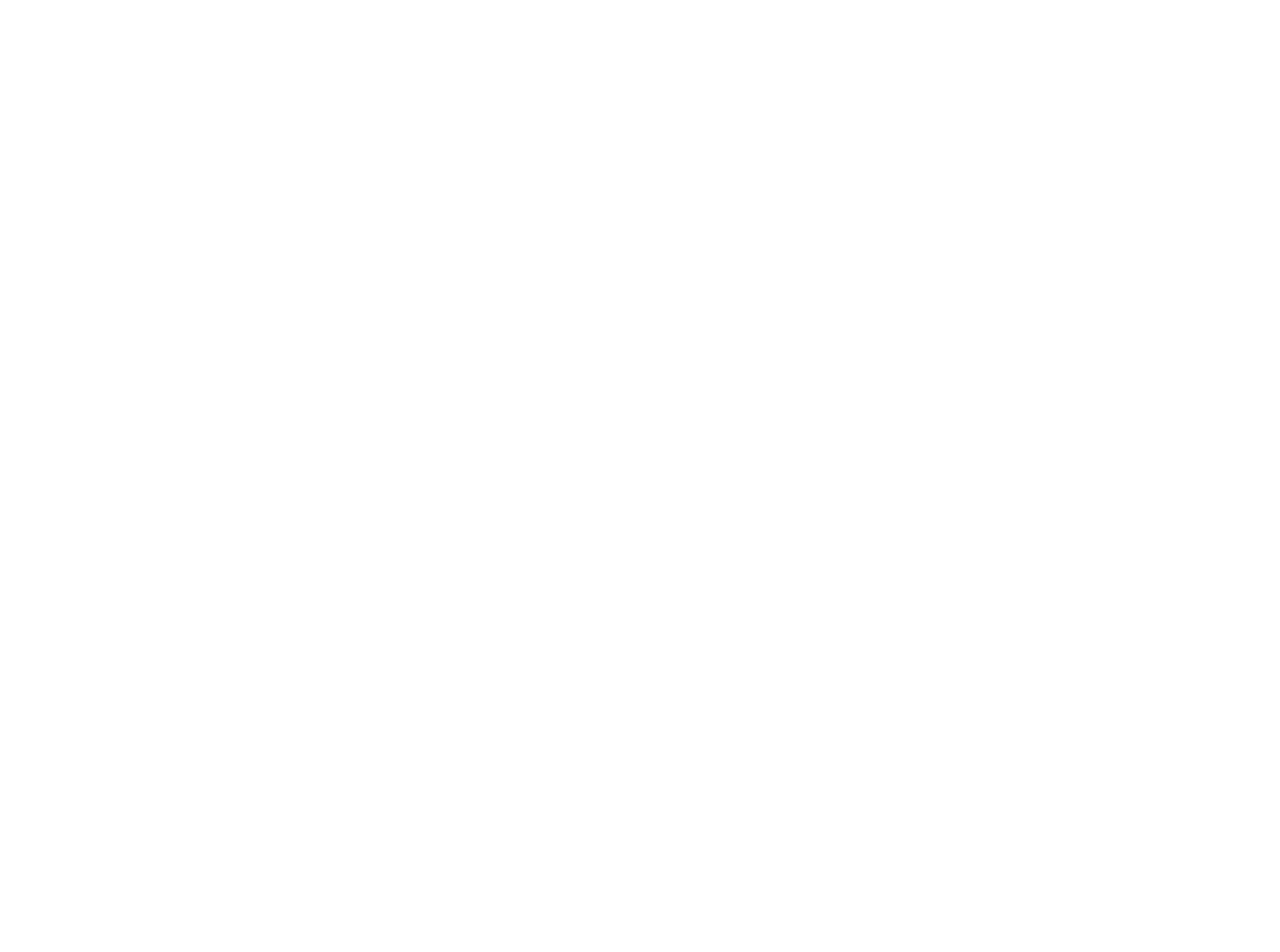
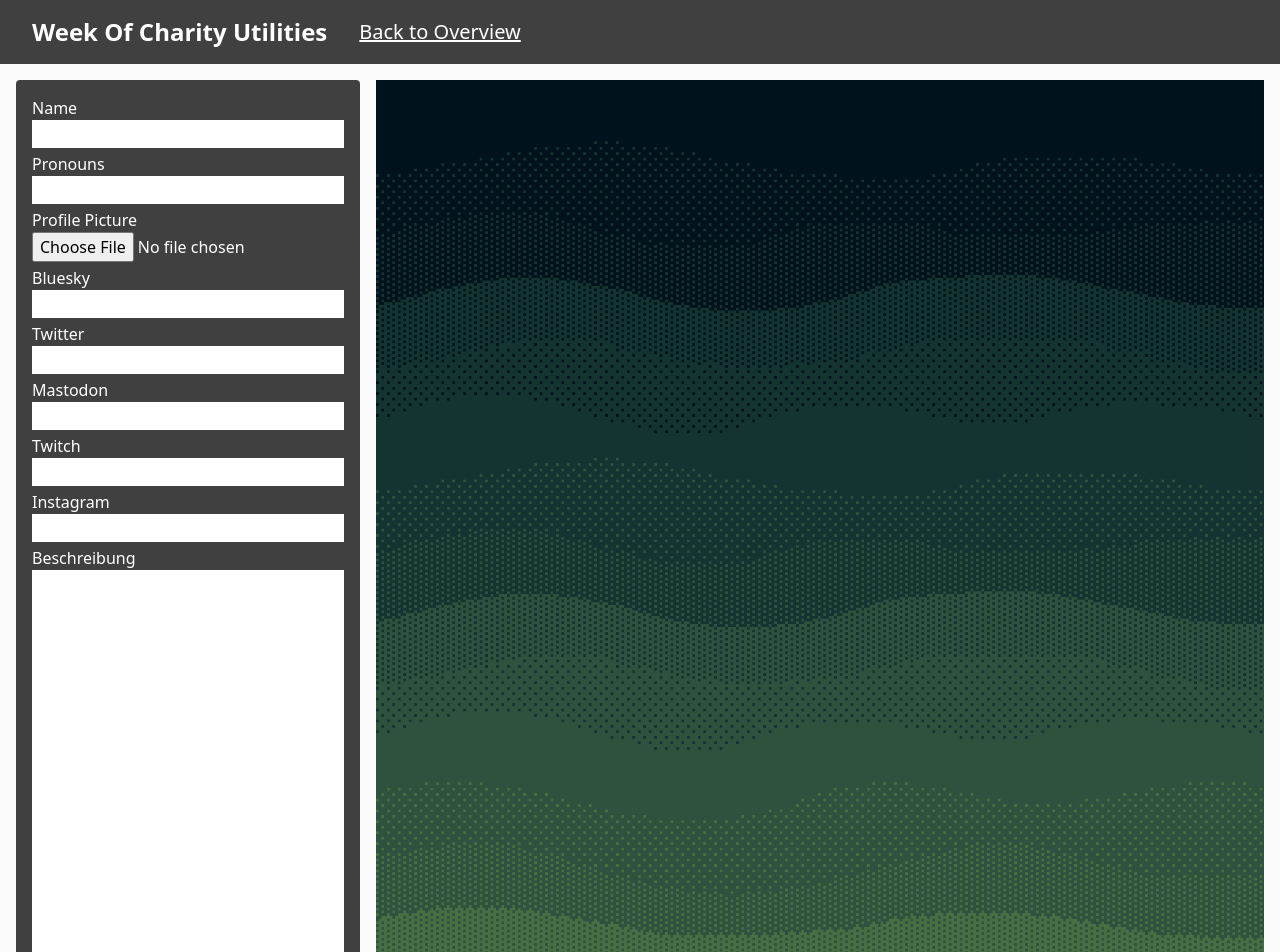
Before and after one commit to UltraMarlin/woc-utilities, a React (Vite) app: page /introductions in a window 1280 px wide. Before the commit this address had no page. Shown: the top 952 px of the page. Before the commit the page ends 800 px from the top, so only its background shows below. Built offline with nearby package versions, Linux system fonts and the light colour scheme.

Commit message:
feat: add introductions basic functionality without finalized layout

```diff
--- /dev/null
+++ b/src/components/IntroductionsLayout.tsx
@@ -0,0 +1,52 @@
+import { useEffect } from "react";
+import { DownloadableComponentProps } from "./DownloadWrapper";
+import backgroundImage from "../assets/images/night-background.png";
+import { SocialsOption } from "../utils/socials";
+
+export type IntroductionsLayoutProps = DownloadableComponentProps & {
+  name?: string;
+  pronouns?: string;
+  profilePicture?: string;
+  socials?: SocialsOption[];
+  description?: string;
+};
+
+export const IntroductionsLayout = ({
+  onLoad,
+  hotReload = false,
+  name,
+  pronouns,
+  profilePicture,
+  socials,
+  description,
+}: IntroductionsLayoutProps) => {
+  useEffect(() => {
+    onLoad?.();
+  }, [onLoad]);
+
+  if (hotReload) {
+    onLoad?.();
+  }
+
+  return (
+    <div className="relative aspect-square w-[1080px] bg-green-300 text-5xl">
+      <img
+        src={backgroundImage}
+        alt=""
+        className="absolute size-full object-cover"
+      />
+      <div className="absolute inset-4 flex flex-col gap-2 text-white">
+        <span>{name}</span>
+        <span>{pronouns}</span>
+        {profilePicture && <img src={profilePicture} alt="" />}
+        {socials?.map((social) => (
+          <div key={social.platform}>
+            <span>{social.platform}: </span>
+            <span>{social.link}</span>
+          </div>
+        ))}
+        <p className="whitespace-pre-line">{description}</p>
+      </div>
+    </div>
+  );
+};
--- a/src/components/PageContainer.tsx
+++ b/src/components/PageContainer.tsx
@@ -1,3 +1,4 @@
+import cn from "classnames";
 import { ComponentProps } from "react";
 import { Link } from "react-router-dom";
 
@@ -8,6 +9,7 @@ type PageContainerProps = ComponentProps<"main"> & {
 export const PageContainer = ({
   children,
   isHome = false,
+  className,
 }: PageContainerProps) => {
   return (
     <div className="h-full min-h-dvh bg-neutral-50 text-neutral-800">
@@ -21,7 +23,7 @@ export const PageContainer = ({
           </nav>
         )}
       </header>
-      <main className="p-4">{children}</main>
+      <main className={cn("p-4", className)}>{children}</main>
     </div>
   );
 };
--- a/src/main.tsx
+++ b/src/main.tsx
@@ -9,6 +9,7 @@ import { SpecificDownloadView } from "./pages/SpecificDownloadView.tsx";
 import { Home } from "./pages/Home.tsx";
 import { YoutubeDescriptions } from "./pages/YoutubeDescriptions.tsx";
 import { YoutubeThumbnails } from "./pages/YoutubeThumbnails.tsx";
+import { IntroductionImages } from "./pages/IntroductionImages.tsx";
 
 createRoot(document.getElementById("root")!).render(
   <StrictMode>
@@ -24,6 +25,7 @@ createRoot(document.getElementById("root")!).render(
           />
           <Route path="yt-descriptions" element={<YoutubeDescriptions />} />
           <Route path="yt-thumbnails" element={<YoutubeThumbnails />} />
+          <Route path="introductions" element={<IntroductionImages />} />
         </Route>
       </Routes>
     </BrowserRouter>
--- a/src/pages/Home.tsx
+++ b/src/pages/Home.tsx
@@ -13,6 +13,10 @@ const links = [
   {
     href: "/yt-thumbnails",
     label: "Youtube Thumbnails",
+  },
+  {
+    href: "/introductions",
+    label: "Introductions",
   },
 ];
 
--- /dev/null
+++ b/src/pages/IntroductionImages.tsx
@@ -0,0 +1,238 @@
+import cn from "classnames";
+import { ChangeEventHandler, useEffect, useState } from "react";
+import { PageContainer } from "../components/PageContainer";
+import { useSearchParams } from "react-router";
+
+import { DownloadWrapper } from "../components/DownloadWrapper";
+import {
+  IntroductionsLayout,
+  IntroductionsLayoutProps,
+} from "../components/IntroductionsLayout";
+import {
+  availableSocials,
+  SocialPlatform,
+  SocialsOption,
+} from "../utils/socials";
+
+export const IntroductionImages = () => {
+  const [searchParams] = useSearchParams();
+  const [downloadActive, setDownloadActive] = useState(false);
+  const [name, setName] = useState("");
+  const [pronouns, setPronouns] = useState("");
+  const [profilePicture, setProfilePicture] = useState("");
+  const [description, setDescription] = useState("");
+  const [socialLinks, setSocialLinks] = useState<Array<SocialsOption>>([]);
+  const [copied, setCopied] = useState(false);
+
+  useEffect(() => {
+    if (!copied) return;
+    const timeout = setTimeout(() => {
+      setCopied(false);
+    }, 2000);
+
+    return () => clearTimeout(timeout);
+  }, [copied]);
+
+  useEffect(() => {
+    setName(searchParams.get("name") || "");
+    setPronouns(searchParams.get("pronouns") || "");
+    setDescription(searchParams.get("description") || "");
+    const newSocialLinks: Array<SocialsOption> = [];
+    availableSocials.forEach((social) => {
+      const socialValue = searchParams.get(social);
+      if (socialValue)
+        newSocialLinks.push({ platform: social, link: socialValue });
+    });
+    setSocialLinks(newSocialLinks);
+  }, [searchParams]);
+
+  const toggleDownloadActive = () => {
+    setDownloadActive((prev) => !prev);
+  };
+
+  const handleProfilePictureUpdate: ChangeEventHandler<HTMLInputElement> = (
+    event
+  ) => {
+    setDownloadActive(false);
+    const file = event.target.files?.[0];
+    if (!file) return;
+    setProfilePicture(URL.createObjectURL(file));
+  };
+
+  const handleNameChange: ChangeEventHandler<HTMLInputElement> = (event) => {
+    setDownloadActive(false);
+    setName(event.target.value);
+  };
+
+  const handlePronounsChange: ChangeEventHandler<HTMLInputElement> = (
+    event
+  ) => {
+    setDownloadActive(false);
+    setPronouns(event.target.value);
+  };
+
+  const handleDescriptionChange: ChangeEventHandler<HTMLTextAreaElement> = (
+    event
+  ) => {
+    setDownloadActive(false);
+    setDescription(event.target.value);
+  };
+
+  const handleSocialChange = (value: string, platform: SocialPlatform) => {
+    setDownloadActive(false);
+    setSocialLinks((prev) => {
+      const newArray = [...prev];
+      const entry = newArray.find(
+        (previousSocial) => previousSocial.platform === platform
+      );
+      if (entry) entry.link = value;
+      else newArray.push({ platform, link: value });
+
+      return newArray.filter((option) => !!option.link);
+    });
+  };
+
+  const handleCopyPress = () => {
+    const paramsArray: string[][] = [];
+    if (name) paramsArray.push(["name", name]);
+    if (pronouns) paramsArray.push(["pronouns", pronouns]);
+    if (description) paramsArray.push(["description", description]);
+    paramsArray.push(
+      ...socialLinks.map((socialLinkEntry) => [
+        socialLinkEntry.platform,
+        socialLinkEntry.link,
+      ])
+    );
+
+    const searchParams = new URLSearchParams(paramsArray);
+    navigator.clipboard.writeText(
+      `${window.location.origin}${window.location.pathname}${paramsArray.length > 0 ? "?" + searchParams : ""}`
+    );
+    setCopied(true);
+  };
+
+  const thumbnailLayoutProps: IntroductionsLayoutProps = {
+    name,
+    pronouns,
+    profilePicture,
+    description,
+    socials: socialLinks,
+  };
+
+  return (
+    <PageContainer className="grid grid-cols-[1fr_minmax(0,1080px)] gap-4">
+      <div className="flex h-fit flex-col gap-1 rounded bg-neutral-700 p-4 text-white">
+        <div className="grid grid-cols-1 gap-x-4 gap-y-1 2xl:grid-cols-2">
+          <label className="flex w-full cursor-pointer flex-col">
+            <span>Name</span>
+            <input
+              type="text"
+              className="text-lg text-black"
+              name="name"
+              value={name}
+              onChange={handleNameChange}
+            />
+          </label>
+          <label className="flex w-full cursor-pointer flex-col">
+            <span>Pronouns</span>
+            <input
+              className="text-lg text-black"
+              type="text"
+              name="pronouns"
+              value={pronouns}
+              onChange={handlePronounsChange}
+            />
+          </label>
+        </div>
+        <label className="flex cursor-pointer flex-col">
+          <span>Profile Picture</span>
+          <input
+            type="file"
+            accept="image/png, image/jpeg"
+            name="profilePicture"
+            className="cursor-pointer"
+            onChange={handleProfilePictureUpdate}
+          />
+        </label>
+        <div className="grid grid-cols-1 gap-x-4 gap-y-1 2xl:grid-cols-2">
+          {availableSocials.map((social) => (
+            <label key={social} className="flex w-full cursor-pointer flex-col">
+              <span>{social}</span>
+              <input
+                type="text"
+                className="text-lg text-black"
+                name={social}
+                value={
+                  socialLinks.find((option) => option.platform === social)
+                    ?.link || ""
+                }
+                onChange={(event) =>
+                  handleSocialChange(event.target.value, social)
+                }
+              />
+            </label>
+          ))}
+        </div>
+        <div className="mb-4 flex items-end gap-1.5">
+          <label className="flex w-full cursor-pointer flex-col">
+            <span>Beschreibung</span>
+            <textarea
+              className="text-lg text-black"
+              name="description"
+              value={description}
+              onChange={handleDescriptionChange}
+              rows={14}
+            />
+          </label>
+        </div>
+        <div className="relative flex justify-between">
+          <div>
+            <button
+              type="button"
+              className="mt-4 w-fit rounded border px-2 py-0.5"
+              onClick={handleCopyPress}
+            >
+              Link kopieren
+            </button>
+            <div
+              className={cn(
+                "absolute -top-3 ml-1 text-neutral-50 transition-[opacity,transform] duration-300",
+                {
+                  "translate-y-0 opacity-100": copied,
+                  "translate-y-1 opacity-0": !copied,
+                }
+              )}
+              aria-hidden={!copied}
+              inert={!copied}
+            >
+              Copied to clipboard!
+            </div>
+          </div>
+
+          <button
+            type="button"
+            className="mt-4 w-fit rounded border px-2 py-0.5"
+            onClick={toggleDownloadActive}
+          >
+            {downloadActive ? "Bild Bearbeiten" : "Bild Rendern"}
+          </button>
+        </div>
+      </div>
+      <div className="overflow-scroll">
+        {downloadActive ? (
+          <DownloadWrapper
+            className="aspect-square w-[1080px]"
+            fileBaseName={`selbstvorstellung${name ? "_" + name.toLowerCase().replace(" ", "_") : ""}`}
+            downloadPosition="top-left"
+          >
+            {({ onLoad }) => (
+              <IntroductionsLayout onLoad={onLoad} {...thumbnailLayoutProps} />
+            )}
+          </DownloadWrapper>
+        ) : (
+          <IntroductionsLayout {...thumbnailLayoutProps} />
+        )}
+      </div>
+    </PageContainer>
+  );
+};
--- a/src/utils/formatting/formatYTDescription.ts
+++ b/src/utils/formatting/formatYTDescription.ts
@@ -2,7 +2,6 @@ import { Stream } from "../../hooks/useStreams";
 import { formatShortTime } from "./time";
 
 const formatTime = (stream: Stream) => {
-  console.log(stream.start);
   const start = new Date(stream.start);
   const end = new Date(stream.end);
 
@@ -41,7 +40,6 @@ const getNonStreamerPlayers = (stream: Stream) => {
 };
 
 export const formatYTDescription = (stream: Stream) => {
-  console.log(stream);
   const additionalPlayers = getNonStreamerPlayers(stream);
   const additionalPlayersString =
     additionalPlayers.length > 0
--- /dev/null
+++ b/src/utils/socials.ts
@@ -0,0 +1,13 @@
+export const availableSocials = [
+  "Bluesky",
+  "Twitter",
+  "Mastodon",
+  "Twitch",
+  "Instagram",
+] as const;
+export type SocialPlatform = (typeof availableSocials)[number];
+
+export type SocialsOption = {
+  platform: SocialPlatform;
+  link: string;
+};
```
